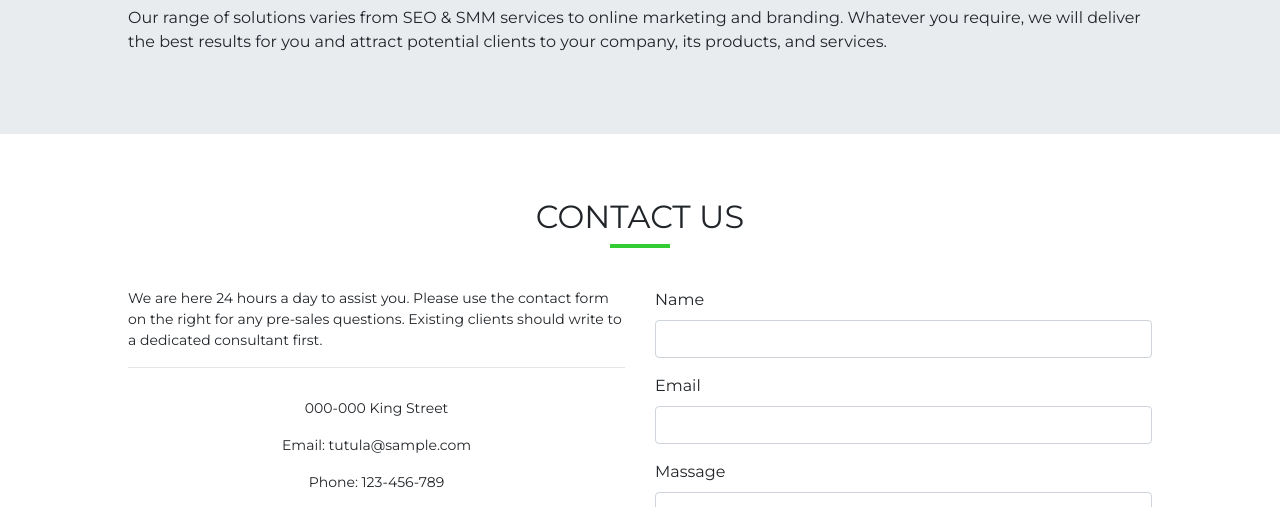
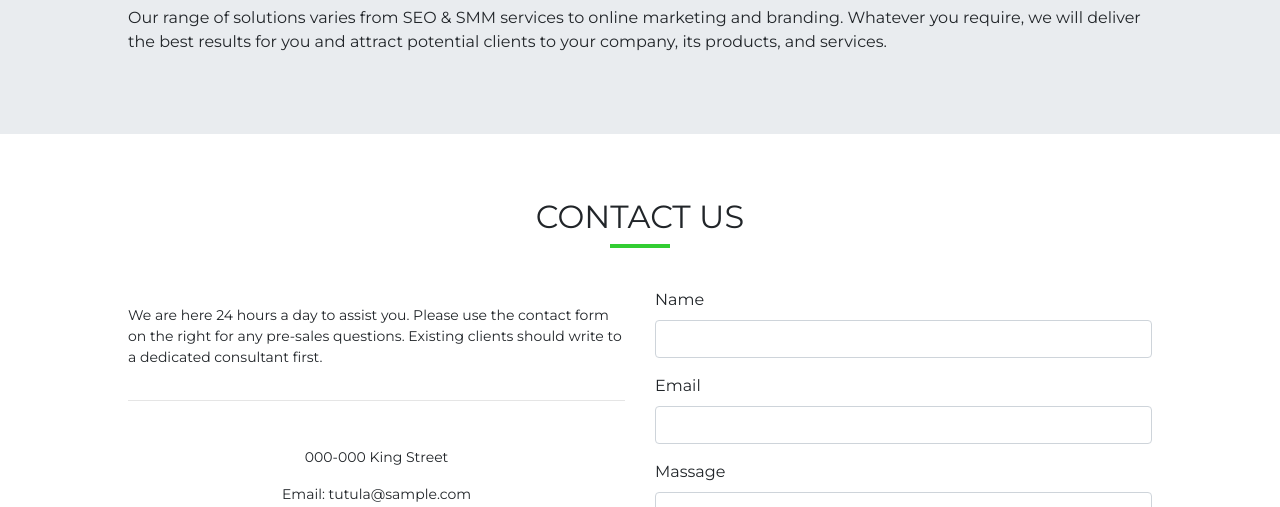
Before and after one commit to BartoszNocun/TUTULA, a plain HTML site: page index.html in a window 1280 px wide. Shown: the part 1816-2323 px from the top of the page. Drawn offline with nearby package versions, Linux system fonts and the light colour scheme.

Commit message:
Center the left side of the contact section

```diff
--- a/index.html
+++ b/index.html
@@ -174,7 +174,7 @@
                     <h2>contact us</h2>
                     <div class="underline"></div>
                     <div class="row">
-                        <div class="col-md-6">
+                        <div class="col-md-6 info">
                             <p>We are here 24 hours a day to assist you. Please use the contact form on the right for any pre-sales questions. Existing clients should write to a dedicated consultant first.</p>
                             <hr>
                             <div class="contactDetails">
--- a/sass/main.sass
+++ b/sass/main.sass
@@ -119,6 +119,11 @@ header
         font-size: 12px
 
 #contact-us
+    .info
+        display: flex
+        flex-direction: column
+        justify-content: center
+
     p
         font-size: 12px
 
```
Also changed, not shown: css/main.css, 1 other file.
